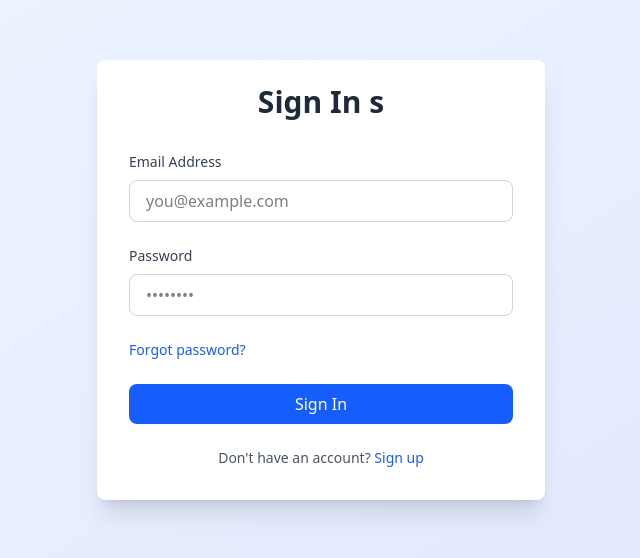
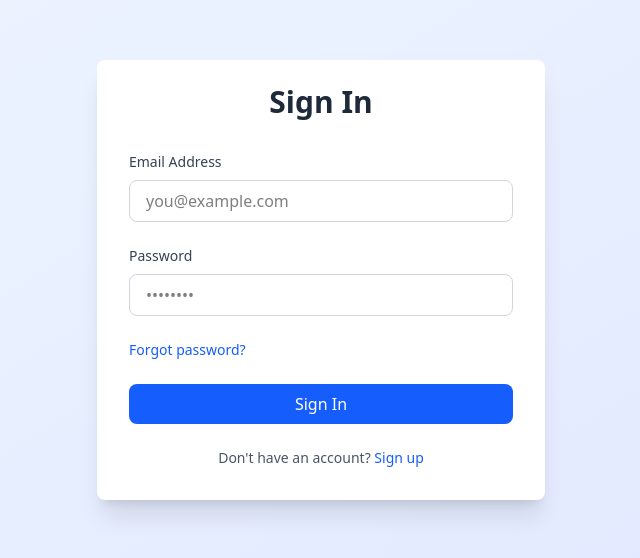
Before and after one commit to AmbotheGreat/road-monitoring, a React (Vite) app: page /login in a window 1280 px wide. Shown: the part 120-678 px from the top of the page, without its empty margins (319-959 px from the left). Built offline with nearby package versions, Linux system fonts and the light colour scheme; no server answers.

Commit message:
Fix typo in LoginForm component header by removing an extra 's' from 'Sign In s'.

```diff
--- a/src/components/Auth/LoginForm.jsx
+++ b/src/components/Auth/LoginForm.jsx
@@ -42,7 +42,7 @@ const LoginForm = () => {
     <div className="w-full max-w-md">
       <div className="bg-white shadow-xl rounded-lg px-8 pt-6 pb-8">
         <h2 className="text-3xl font-bold text-center text-gray-800 mb-8">
-          Sign In s
+          Sign In
         </h2>
 
         <form onSubmit={handleSubmit} className="space-y-6">
```
